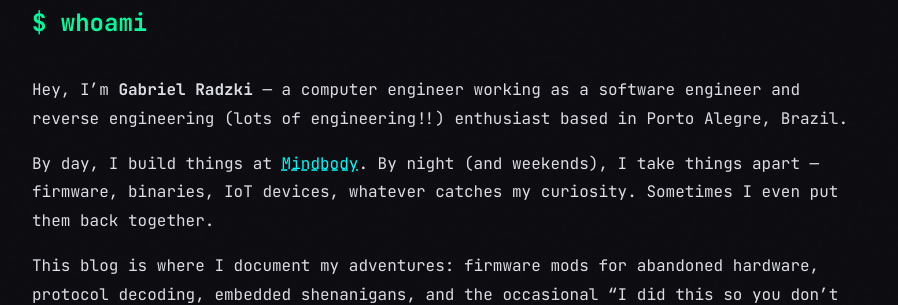
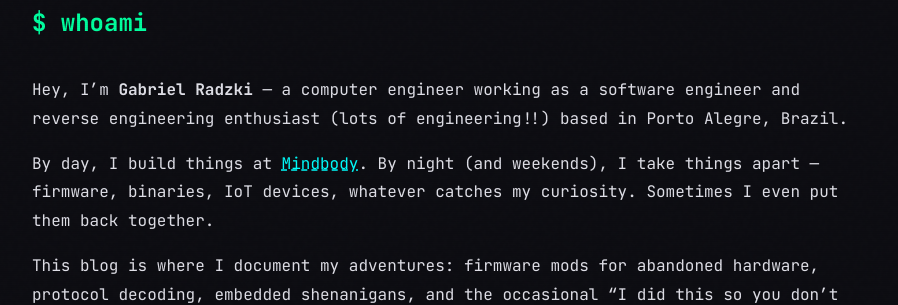
Before and after one commit to radzki/blog, a Jekyll site: the page built from about.md, in a window 1280 px wide and 900 px high. Shown: the part 322-627 px from the top of the window, without its empty margins (190-1088 px from the left). Built offline with Jekyll 4.4.1, drawn with Linux system fonts in a browser that asks for light colours.

```diff
--- a/about.md
+++ b/about.md
@@ -7,7 +7,7 @@ permalink: /about/
 
 ## $ whoami
 
-Hey, I'm **Gabriel Radzki** — a computer engineer working as a software engineer and reverse engineering (lots of engineering!!) enthusiast based in Porto Alegre, Brazil.
+Hey, I'm **Gabriel Radzki** — a computer engineer working as a software engineer and reverse engineering enthusiast (lots of engineering!!) based in Porto Alegre, Brazil.
 
 By day, I build things at [Mindbody](https://www.mindbody.io/). By night (and weekends), I take things apart — firmware, binaries, IoT devices, whatever catches my curiosity. Sometimes I even put them back together.
 
```
